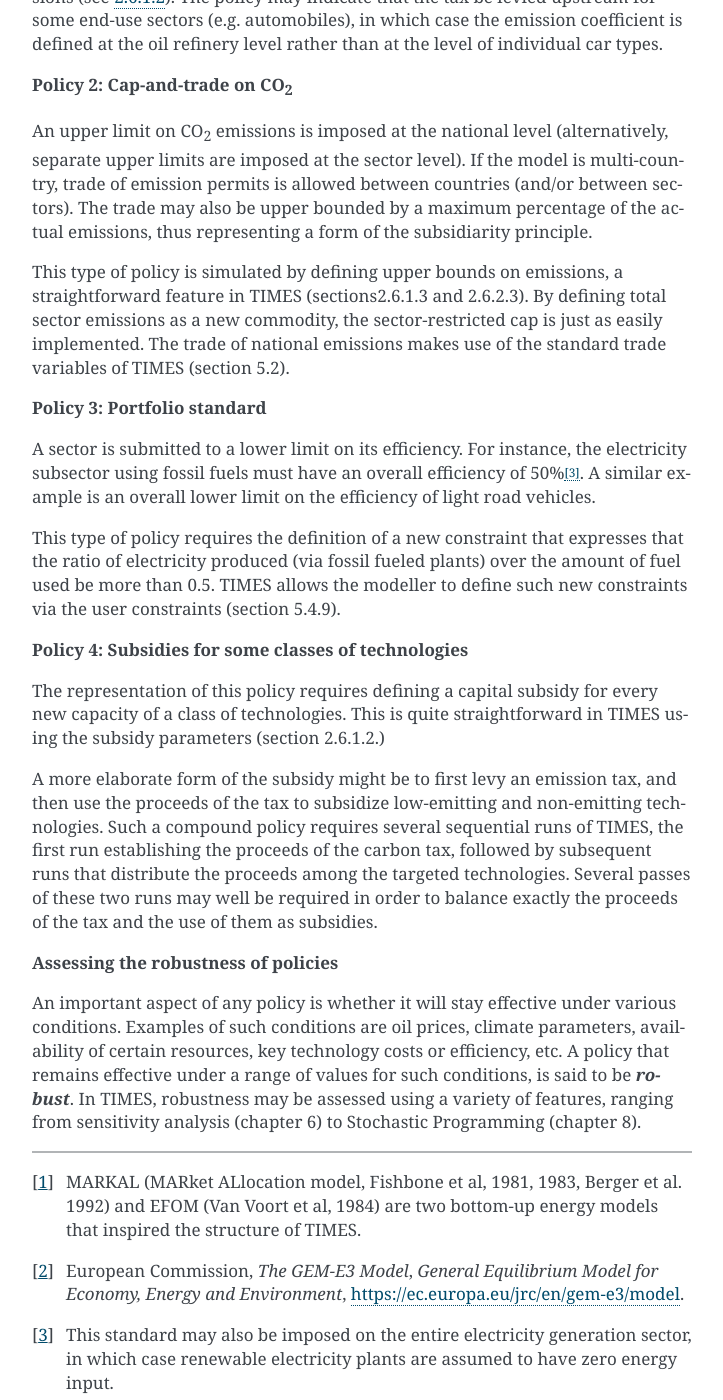
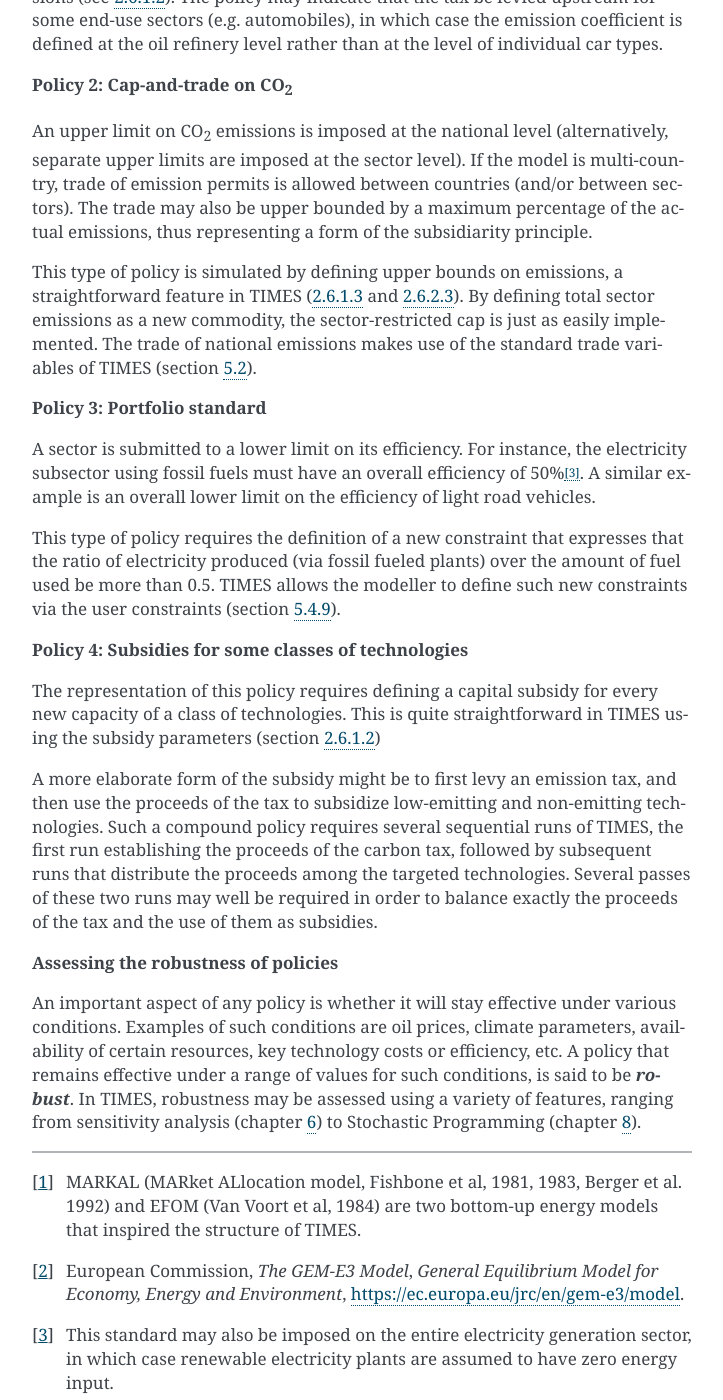
Before and after one commit to experimentarium/times, a Sphinx documentation site: the page built from docs/part-1/01-introduction.md, in a window 1280 px wide and 1400 px high, scrolled down 4081 px. Shown: the whole window, without its empty margins (388-1111 px from the left). Built offline with Sphinx 7.4.7, drawn with Linux system fonts in a browser that asks for light colours; some of the changed lines change nothing that is shown.

Commit message:
References 01-introduction.md

```diff
--- a/docs/part-1/01-introduction.md
+++ b/docs/part-1/01-introduction.md
@@ -61,23 +61,23 @@ This policy is easily represented in TIMES a) making sure that all technologies
 
 An upper limit on CO<sub>2</sub> emissions is imposed at the national level (alternatively, separate upper limits are imposed at the sector level). If the model is multi-country, trade of emission permits is allowed between countries (and/or between sectors). The trade may also be upper bounded by a maximum percentage of the actual emissions, thus representing a form of the subsidiarity principle.
 
-This type of policy is simulated by defining upper bounds on emissions, a straightforward feature in TIMES (sections2.6.1.3 and 2.6.2.3). By defining total sector emissions as a new commodity, the sector-restricted cap is just as easily implemented. The trade of national emissions makes use of the standard trade variables of TIMES (section 5.2).
+This type of policy is simulated by defining upper bounds on emissions, a straightforward feature in TIMES ({numref}`%s <processes-bounds>` and {numref}`%s <commodities-bounds>`). By defining total sector emissions as a new commodity, the sector-restricted cap is just as easily implemented. The trade of national emissions makes use of the standard trade variables of TIMES (section {numref}`%s <indices-decision-variables>`).
 
 **Policy 3: Portfolio standard**
 
 A sector is submitted to a lower limit on its efficiency. For instance, the electricity subsector using fossil fuels must have an overall efficiency of 50%[^3]. A similar example is an overall lower limit on the efficiency of light road vehicles.
 
-This type of policy requires the definition of a new constraint that expresses that the ratio of electricity produced (via fossil fueled plants) over the amount of fuel used be more than 0.5. TIMES allows the modeller to define such new constraints via the user constraints (section 5.4.9).
+This type of policy requires the definition of a new constraint that expresses that the ratio of electricity produced (via fossil fueled plants) over the amount of fuel used be more than 0.5. TIMES allows the modeller to define such new constraints via the user constraints (section {numref}`%s <user-constraints>`).
 
 **Policy 4: Subsidies for some classes of technologies**
 
-The representation of this policy requires defining a capital subsidy for every new capacity of a class of technologies. This is quite straightforward in TIMES using the subsidy parameters (section 2.6.1.2.)
+The representation of this policy requires defining a capital subsidy for every new capacity of a class of technologies. This is quite straightforward in TIMES using the subsidy parameters (section {numref}`%s <economic-and-policy-parameters>`)
 
 A more elaborate form of the subsidy might be to first levy an emission tax, and then use the proceeds of the tax to subsidize low-emitting and non-emitting technologies. Such a compound policy requires several sequential runs of TIMES, the first run establishing the proceeds of the carbon tax, followed by subsequent runs that distribute the proceeds among the targeted technologies. Several passes of these two runs may well be required in order to balance exactly the proceeds of the tax and the use of them as subsidies.
 
 **Assessing the robustness of policies**
 
-An important aspect of any policy is whether it will stay effective under various conditions. Examples of such conditions are oil prices, climate parameters, availability of certain resources, key technology costs or efficiency, etc. A policy that remains effective under a range of values for such conditions, is said to be ***robust***. In TIMES, robustness may be assessed using a variety of features, ranging from sensitivity analysis (chapter 6) to Stochastic Programming (chapter 8).
+An important aspect of any policy is whether it will stay effective under various conditions. Examples of such conditions are oil prices, climate parameters, availability of certain resources, key technology costs or efficiency, etc. A policy that remains effective under a range of values for such conditions, is said to be ***robust***. In TIMES, robustness may be assessed using a variety of features, ranging from sensitivity analysis (chapter {numref}`%s <parametric-analysis-with-times>`) to Stochastic Programming (chapter {numref}`%s <stochastic-programming-extension>`).
 
 [^1]: MARKAL (MARket ALlocation model, Fishbone et al, 1981, 1983, Berger et al. 1992) and EFOM (Van Voort et al, 1984) are two bottom-up energy models that inspired the structure of TIMES.
 
```
